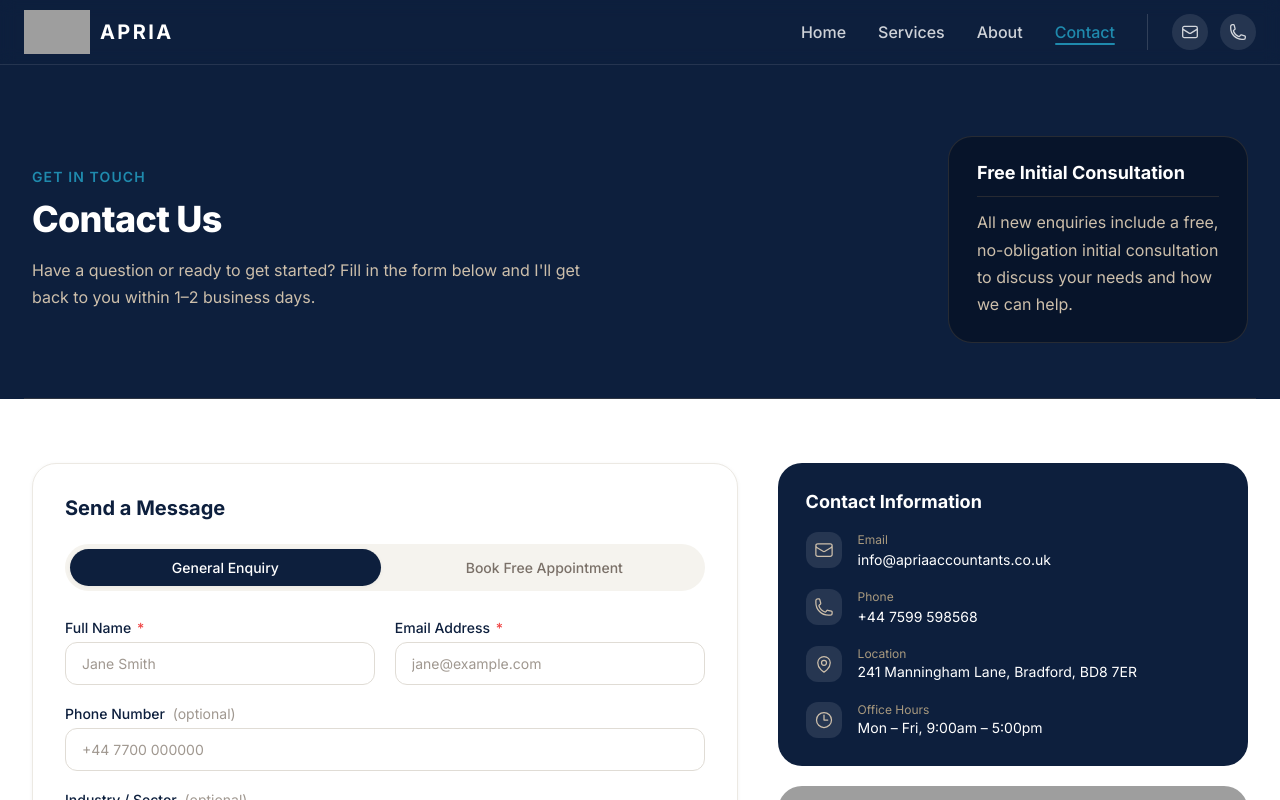
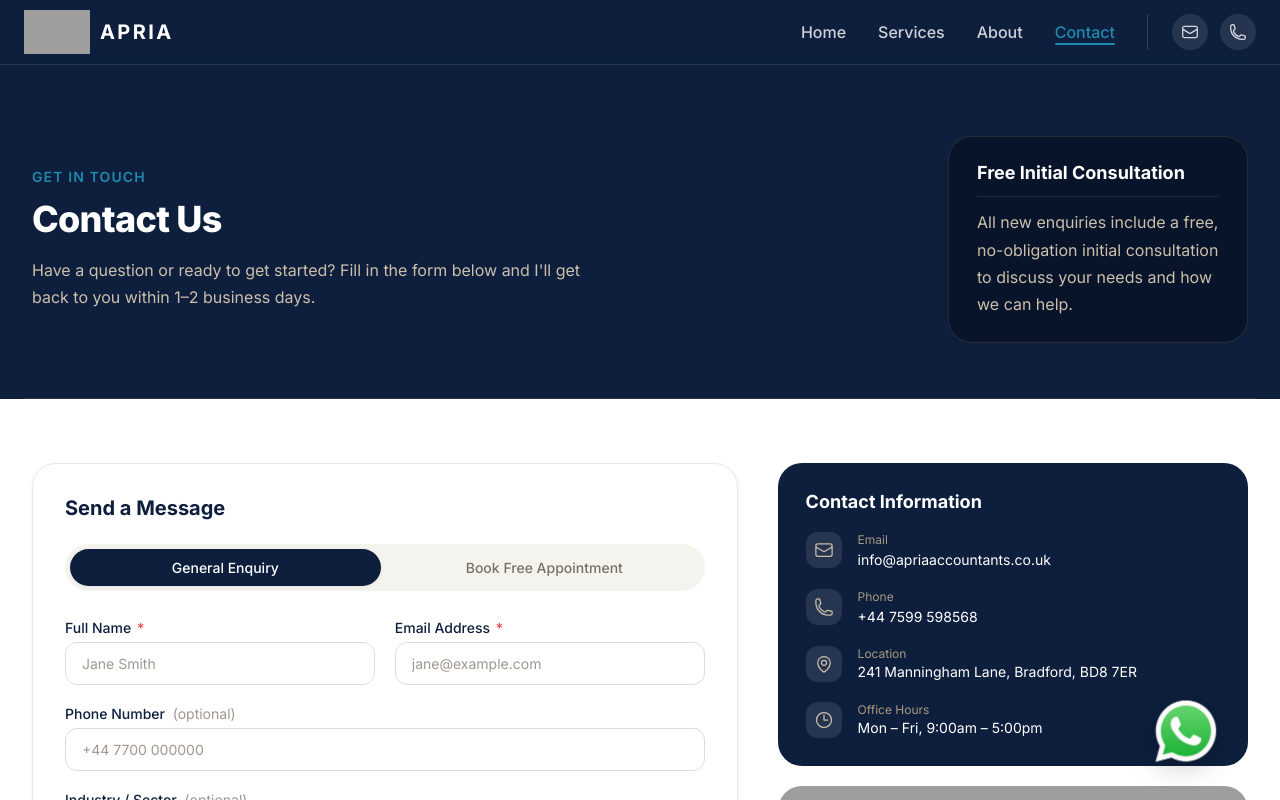
Before and after one commit to AzmeerKhan/apria, a Next.js app: page /contact in a window 1280 px wide. Shown: the top 800 px of the page. Built offline with nearby package versions, Linux system fonts and the light colour scheme; grey boxes are pictures that could not be loaded.

Commit message:
whatsapp integration

```diff
--- a/src/app/layout.tsx
+++ b/src/app/layout.tsx
@@ -4,6 +4,7 @@ import { NextIntlClientProvider } from "next-intl";
 import "./globals.scss";
 import Navbar from "@/components/Navbar";
 import Footer from "@/components/Footer";
+import WhatsAppButton from "@/components/WhatsAppButton";
 import messages from "@/i18n/messages/en.json";
 
 const inter = Inter({
@@ -45,6 +46,7 @@ export default function RootLayout({
           <Navbar />
           <main>{children}</main>
           <Footer />
+          <WhatsAppButton />
         </NextIntlClientProvider>
       </body>
     </html>
--- /dev/null
+++ b/src/components/WhatsAppButton/index.tsx
@@ -0,0 +1,18 @@
+import Image from "next/image";
+import { CONTACT_WHATSAPP_HREF } from "@/constants/contact";
+import whatsappIcon from "@/assets/images/whatsapp-icon.png";
+import styles from "./style.module.scss";
+
+export default function WhatsAppButton() {
+  return (
+    <a
+      href={CONTACT_WHATSAPP_HREF}
+      target="_blank"
+      rel="noopener noreferrer"
+      className={styles.button}
+      aria-label="Chat on WhatsApp"
+    >
+      <Image src={whatsappIcon} alt="WhatsApp" width={140} height={90} />
+    </a>
+  );
+}
--- /dev/null
+++ b/src/components/WhatsAppButton/style.module.scss
@@ -0,0 +1,24 @@
+@keyframes whatsapp-heartbeat {
+  0%, 60%, 100% { transform: scale(1); }
+  15%           { transform: scale(1.15); }
+  30%           { transform: scale(1.05); }
+  45%           { transform: scale(1.2); }
+}
+
+.button {
+  position: fixed;
+  bottom: 2.4rem;
+  right: 2.4rem;
+  z-index: 900;
+  display: flex;
+  align-items: center;
+  justify-content: center;
+  filter: drop-shadow(0 4px 12px rgba(0, 0, 0, 0.22));
+  animation: whatsapp-heartbeat 1.8s ease-in-out infinite;
+  transition: filter 0.2s ease;
+
+  &:hover {
+    filter: drop-shadow(0 6px 20px rgba(0, 0, 0, 0.3));
+    animation-play-state: paused;
+  }
+}
--- a/src/constants/contact.ts
+++ b/src/constants/contact.ts
@@ -2,6 +2,7 @@ export const CONTACT_EMAIL = "info@apriaaccountants.co.uk";
 export const CONTACT_HOURS = "Mon – Fri, 9:00am – 5:00pm";
 export const CONTACT_PHONE = "+44 7599 598568";
 export const CONTACT_PHONE_HREF = "tel:+447599598568";
+export const CONTACT_WHATSAPP_HREF = "https://wa.me/447599598568";
 export const CONTACT_LOCATION = "241 Manningham Lane, Bradford, BD8 7ER";
 
 export const CONTACT_MAP_URL =
```
Also changed, not shown: src/assets/images/whatsapp-icon.png (added).
